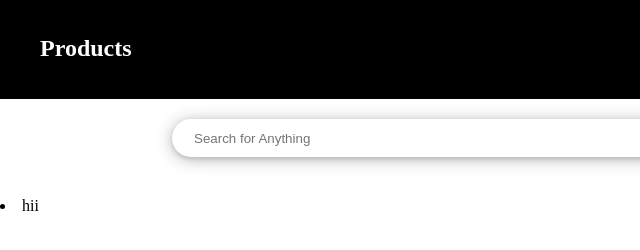
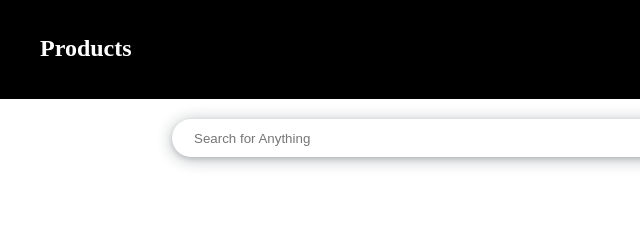
Before and after one commit to Ash145/Products, a plain HTML site: page index.html in a window 1280 px wide. Shown: the full height of the page, 0-640 px from the left. Drawn offline with nearby package versions, Linux system fonts and the light colour scheme; no server answers.

Commit message:
removed some change

```diff
--- a/index.html
+++ b/index.html
@@ -34,8 +34,6 @@
     <div class="container">
 
     </div>
-
-    <li>hii</li>
 
    <!-- <p class="one">Lorem ipsum dolor sit amet, consectetur adipisicing elit. Enim, incidunt.</p>
 
```
